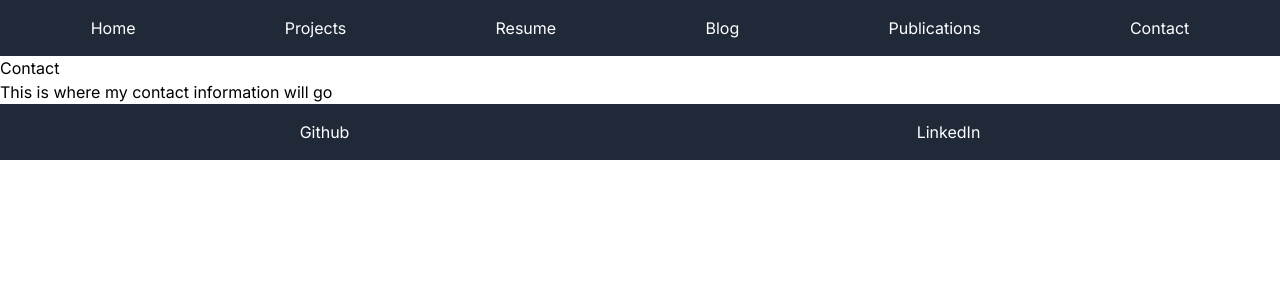
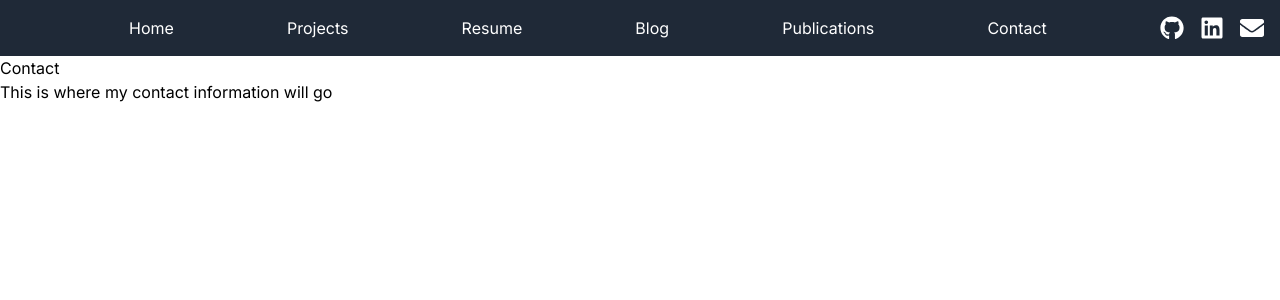
Before and after one commit to elsong86/portfolio, a Next.js app: page /contact in a window 1280 px wide. Shown: the top 300 px of the page. Built offline with nearby package versions, Linux system fonts and the light colour scheme.

Commit message:
added links to socials in header

```diff
--- a/package.json
+++ b/package.json
@@ -13,7 +13,8 @@
     "autoprefixer": "^10.4.19",
     "next": "14.2.5",
     "react": "^18",
-    "react-dom": "^18"
+    "react-dom": "^18",
+    "react-icons": "^5.2.1"
   },
   "devDependencies": {
     "@types/node": "^20",
--- a/src/app/components/footer.tsx
+++ /dev/null
@@ -1,25 +0,0 @@
-import React from 'react';
-import Link from 'next/link';
-
-const Footer: React.FC = () => {
-    const links = [
-        { path: 'https://github.com/elsong86', text: 'Github' },
-        { path: 'https://www.linkedin.com/in/ellissong', text: 'LinkedIn'}
-    ]
-
-    return (
-        <footer className="bg-gray-800 text-white p-4">
-        <nav className="flex justify-around">
-          {links.map((link, index) => (
-            <div key={index}>
-              <Link key={index} href={link.path} className="hover:underline">
-                  {link.text}
-              </Link>
-            </div>
-          ))}
-        </nav>
-      </footer>
-    )
-}
-
-export default Footer;
--- a/src/app/components/header.tsx
+++ b/src/app/components/header.tsx
@@ -1,5 +1,7 @@
 import React from 'react';
 import Link from 'next/link';
+import { FaGithub, FaLinkedin, FaEnvelope } from 'react-icons/fa';
+
 
 const Header: React.FC = () => {
   const links = [
@@ -11,19 +13,30 @@ const Header: React.FC = () => {
     { path: '/contact', text: 'Contact' },
   ];
 
+  const socialLinks = [
+    { href: 'https://github.com/elsong86', icon: FaGithub, label: 'GitHub' },
+    { href: 'https://www.linkedin.com/in/ellissong', icon: FaLinkedin, label: 'LinkedIn' },
+    { href: 'mailto:ellissong@gmail.com', icon: FaEnvelope, label: 'Email' },
+  ];
+
   return (
-        <header className="bg-gray-800 text-white p-4">
-          <nav className="flex justify-around">
+    <header className="bg-gray-800 text-white p-4 flex items-center">
+      <nav className="flex flex-grow justify-evenly">
         {links.map((link, index) => (
-              <div key={index}>
           <Link key={index} href={link.path} className="hover:underline">
             {link.text}
           </Link>
-              </div>
         ))}
       </nav>
+      <div className="flex space-x-4">
+        {socialLinks.map(({ href, icon: Icon, label }, index) => (
+          <a key={index} href={href} target="_blank" rel="noopener noreferrer" aria-label={label}>
+            <Icon size={24} className="hover:text-gray-400" />
+          </a>
+        ))}
+      </div>
     </header>
   );
-}
+};
 
 export default Header;
--- a/src/app/layout.tsx
+++ b/src/app/layout.tsx
@@ -2,14 +2,13 @@ import type { Metadata } from "next";
 import { Inter } from "next/font/google";
 import './globals.css';
 import Header from "./components/header";
-import Footer from "./components/footer";
 
 
 const inter = Inter({ subsets: ["latin"] });
 
 export const metadata: Metadata = {
   title: "My Portfolio",
-  description: "Generated by create next app",
+  description: "Ellis Song's portfolio: Full stack software engineer skilled in JavaScript, TypeScript, React, Next.js, Redux, Python, Node.js, Express, SQL, and NoSQL databases. Explore projects, resume, and a blog.",
 };
 
 export default function RootLayout({
@@ -19,10 +18,9 @@ export default function RootLayout({
 }>) {
   return (
     <html lang="en">
-      <body className={inter.className}>
-        <Header />
-        {children}
-        <Footer />
+      <body className={`${inter.className} flex flex-col min-h-screen`}>
+      <Header />
+        <main className="flex-grow">{children}</main>
       </body>
     </html>
   );
```
Also changed, not shown: 1 other file (tests, documents, lock files or other folders). Lines whose indentation alone changed are shown as unchanged.
